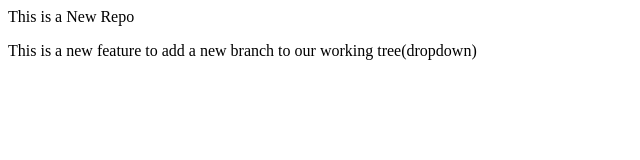
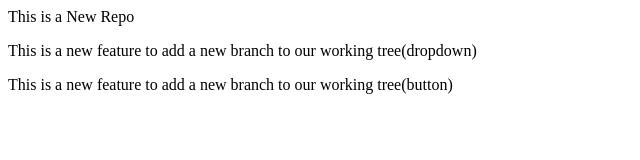
Before and after one commit to nandrahul2321/localrepo, a plain HTML site: page index.html in a window 1280 px wide. Shown: the whole page, without its empty margins (0-640 px from the left). Drawn offline with Linux system fonts and the light colour scheme.

Commit message:
Add both Features

```diff
--- a/index.html
+++ b/index.html
@@ -1,2 +1,3 @@
 <p>This is a New Repo</p>
 <p>This is a new feature to add a new branch to our working tree(dropdown)</p>
+<p>This is a new feature to add a new branch to our working tree(button)</p>
```
